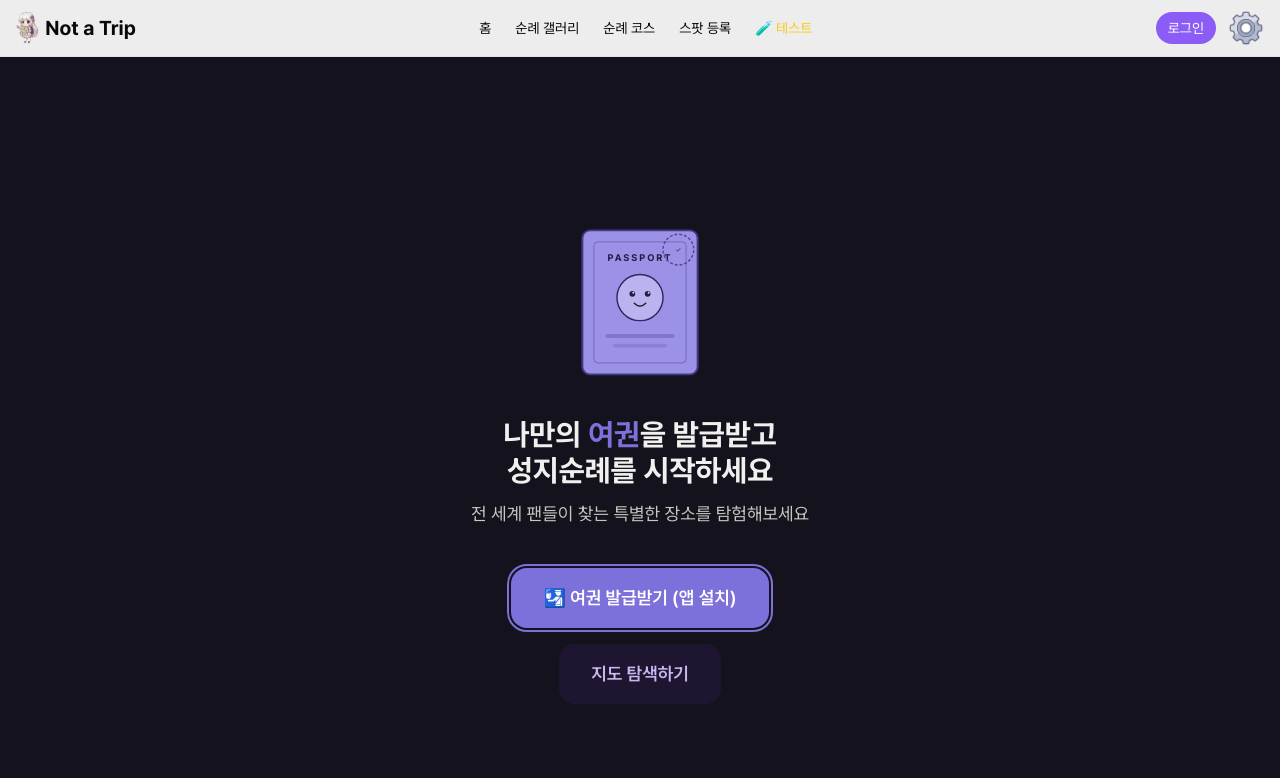
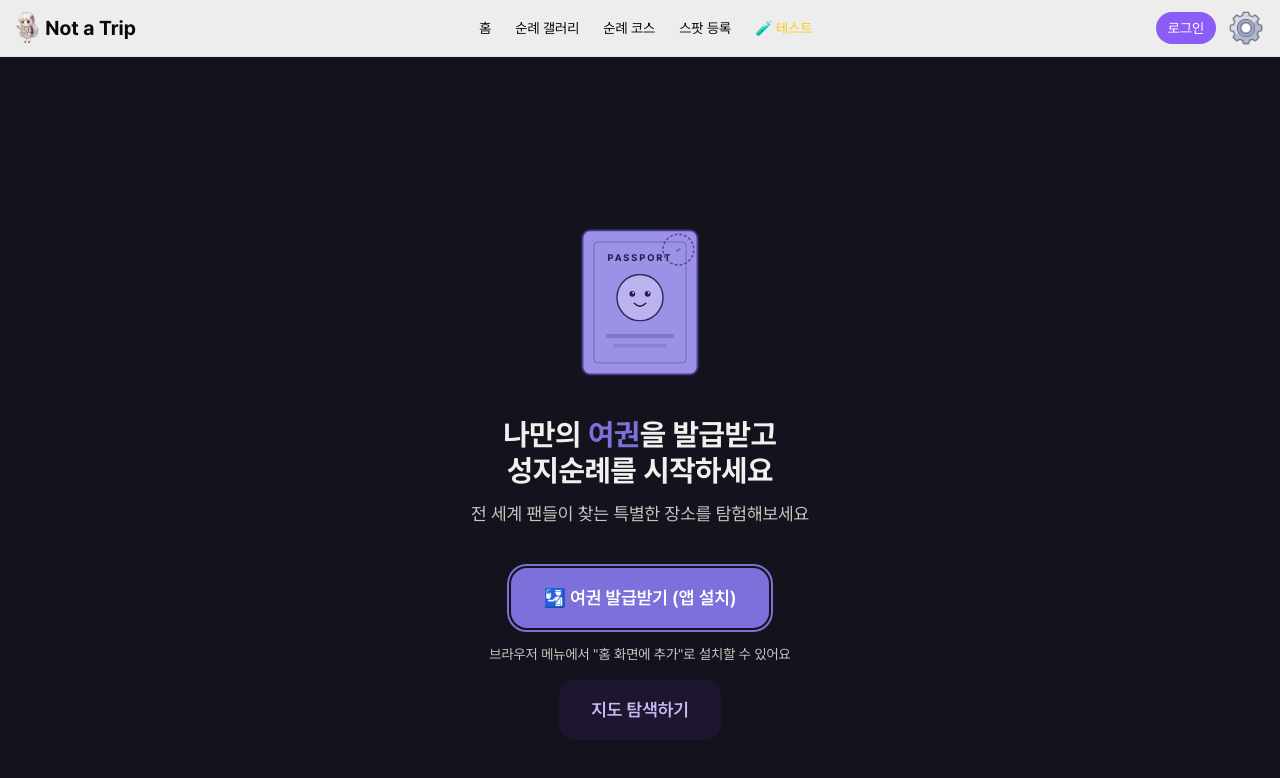
Before and after one commit to ppebble/not-a-trip, a Next.js app: page /welcome in a window 1280 px wide. Both pictures are taken after a click on the button "🛂 여권 발급받기 (앱 설치)". Shown: the part 2450-3228 px from the top of the page. Built offline with nearby package versions, Linux system fonts and the light colour scheme; no server answers.

Commit message:
fix: 여권 발급 버튼 설치 불가 시 안내 메시지 표시

```diff
--- a/src/components/landing/ConversionSection.tsx
+++ b/src/components/landing/ConversionSection.tsx
@@ -1,6 +1,6 @@
 'use client'
 
-import { forwardRef } from 'react'
+import { forwardRef, useState } from 'react'
 import { usePwaStore } from '@/stores/pwaStore'
 import { CTAButton } from './CTAButton'
 
@@ -21,8 +21,16 @@ export const ConversionSection = forwardRef<
   ConversionSectionProps
 >(function ConversionSection({ isStandalone }, ref) {
   const triggerInstall = usePwaStore((s) => s.triggerInstall)
+  const isInstallable = usePwaStore((s) => s.isInstallable)
+  const [showFallbackMsg, setShowFallbackMsg] = useState(false)
 
   const handleInstall = async () => {
+    if (!isInstallable) {
+      // 설치 프롬프트 미지원 시 안내 메시지 표시
+      setShowFallbackMsg(true)
+      setTimeout(() => setShowFallbackMsg(false), 4000)
+      return
+    }
     await triggerInstall()
   }
 
@@ -60,6 +68,11 @@ export const ConversionSection = forwardRef<
             >
               🛂 여권 발급받기 (앱 설치)
             </button>
+          )}
+          {showFallbackMsg && (
+            <p className="animate-fade-slide-in text-sm text-sub-text">
+              브라우저 메뉴에서 &quot;홈 화면에 추가&quot;로 설치할 수 있어요
+            </p>
           )}
           <CTAButton
             label="지도 탐색하기"
--- a/src/components/landing/WelcomePageClient.tsx
+++ b/src/components/landing/WelcomePageClient.tsx
@@ -34,6 +34,7 @@ export function WelcomePageClient() {
   // PWA standalone 모드 감지
   const [isStandalone, setIsStandalone] = useState(false)
   const triggerInstall = usePwaStore((s) => s.triggerInstall)
+  const isInstallable = usePwaStore((s) => s.isInstallable)
 
   useEffect(() => {
     setIsStandalone(window.matchMedia('(display-mode: standalone)').matches)
@@ -48,6 +49,11 @@ export function WelcomePageClient() {
 
   // FloatingCTA 핸들러
   const handleInstallClick = async () => {
+    if (!isInstallable) {
+      // 설치 프롬프트 미지원 시 ConversionSection으로 스크롤
+      conversionRef.current?.scrollIntoView({ behavior: 'smooth' })
+      return
+    }
     await triggerInstall()
   }
 
```
